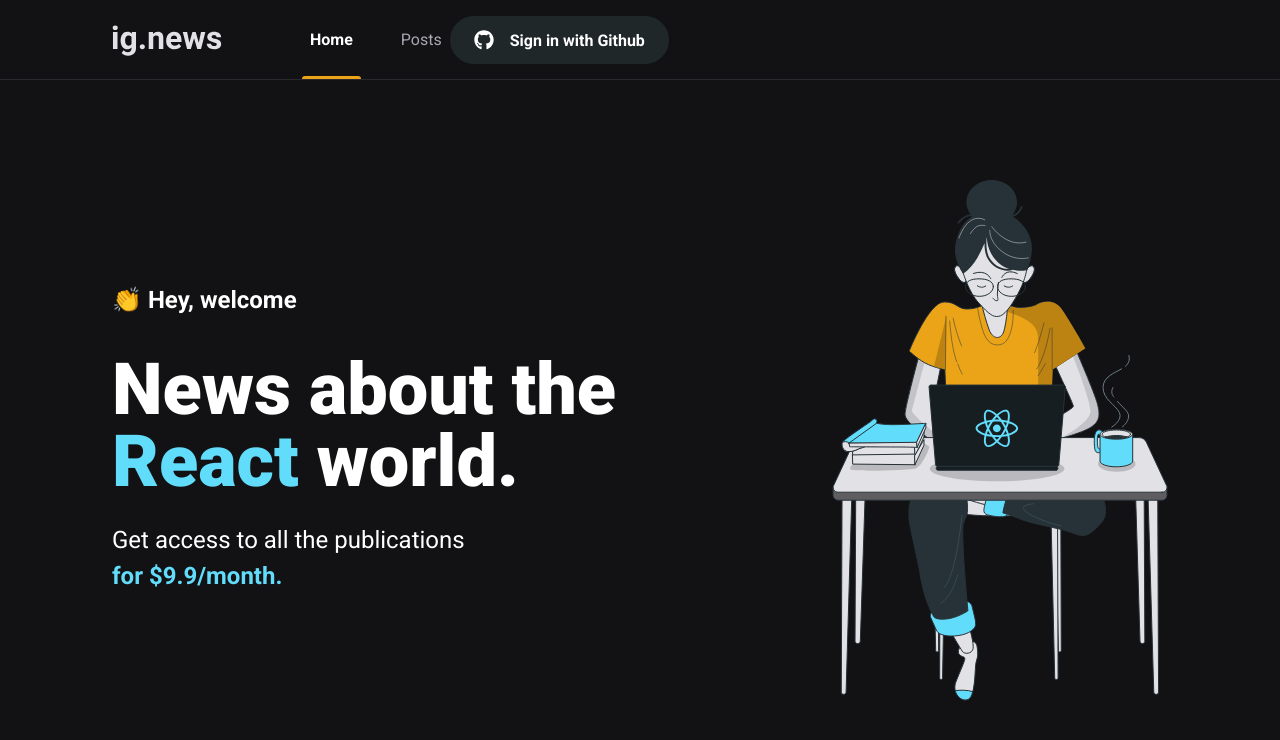
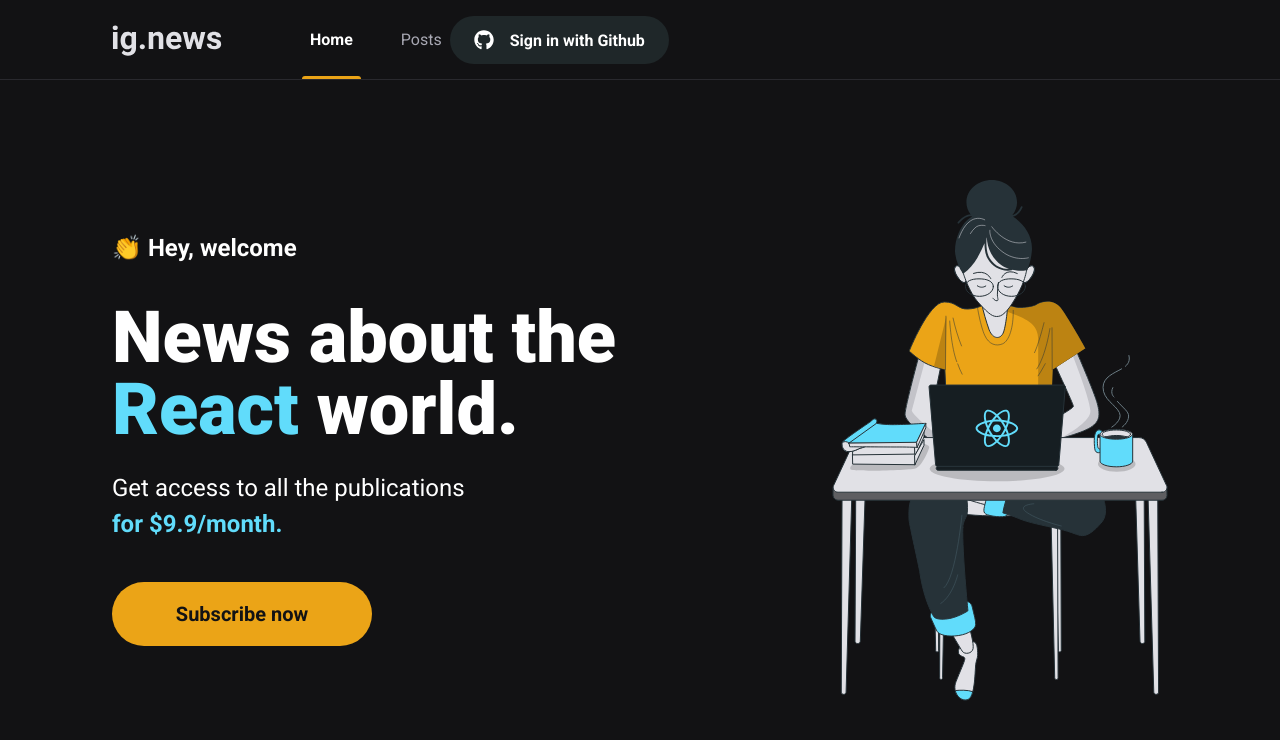
Before and after one commit to camilamiz/03-ignews, a Next.js app: page / in a window 1280 px wide. Shown: the top 740 px of the page. Built offline with nearby package versions, Linux system fonts and the light colour scheme.

Commit message:
add subscribe button component

```diff
--- /dev/null
+++ b/src/pages/components/SubscribeButton/index.tsx
@@ -0,0 +1,12 @@
+import styles from './styles.module.scss';
+
+export function SubscribeButton() {
+  return(
+    <button
+      type="button"
+      className={styles.subscribeButton}
+    >
+      Subscribe now
+    </button>
+  );
+}
--- /dev/null
+++ b/src/pages/components/SubscribeButton/styles.module.scss
@@ -0,0 +1,20 @@
+.subscribeButton {
+  width: 260px;
+  height: 4rem;
+  border: 0;
+  border-radius: 2rem;
+  background-color: var(--yellow-500);
+  color: var(--gray-900);
+  font-size: 1.25rem;
+  font-weight: bold;
+
+  display: flex;
+  align-items: center;
+  justify-content: center;
+
+  transition: filter 0.2s;
+
+  &:hover {
+    filter: brightness(0.8);
+  }
+}
--- a/src/pages/home.module.scss
+++ b/src/pages/home.module.scss
@@ -37,5 +37,10 @@
       color: var(--cyan-500);
       font-weight: bold;
     }
+
+  }
+
+  button {
+    margin-top: 2.5rem;
   }
 }
--- a/src/pages/index.tsx
+++ b/src/pages/index.tsx
@@ -1,4 +1,7 @@
 import Head from 'next/head';
+
+import { SubscribeButton } from './components/SubscribeButton';
+
 import styles from './home.module.scss';
 
 export default function Home() {
@@ -15,6 +18,7 @@
             Get access to all the publications <br />
             <span>for $9.9/month.</span>
           </p>
+          <SubscribeButton />
         </section>
         <img src="/images/avatar.svg" alt="Girl coding" />
       </main>
```
